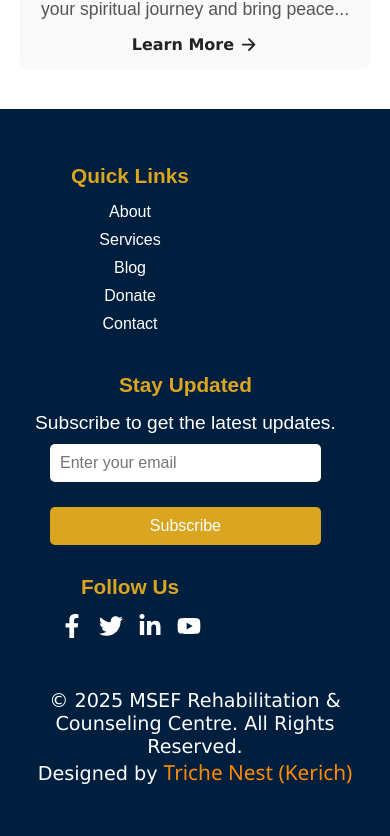
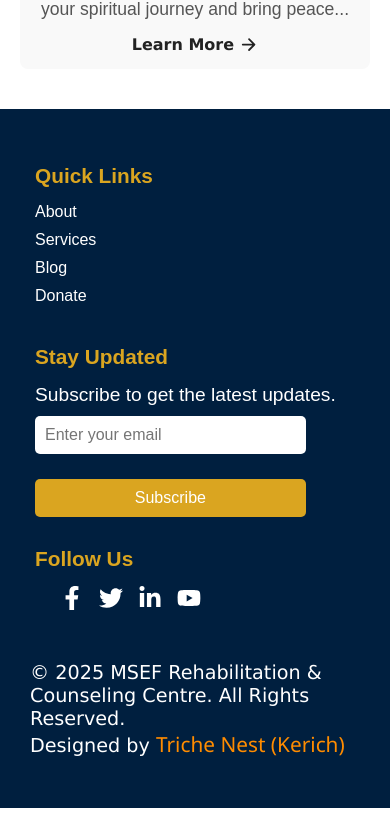
Before and after one commit to JeromeKERICH/MorningStar_Rehab, a React (Vite) app: page /blogsection in a window 390 px wide. Shown: the part 4488-5324 px from the top of the page. After the commit the page ends 5296 px from the top, so only its background shows below. Built offline with nearby package versions, Linux system fonts and the light colour scheme.

Commit message:
Navbar updates

```diff
--- a/src/components/about/CTA2.jsx
+++ b/src/components/about/CTA2.jsx
@@ -10,7 +10,7 @@ const CTA2 = () => {
         Join our program today or talk with a professional counselor to get started on your journey to healing.
       </p>
       <div className="cta-clicks">
-        <a href="/join" className="cta-click primary">Join the Program</a>
+        <a href="/rehabilitation" className="cta-click primary">Join the Program</a>
         <a href="tel:+254742935769" className="cta-click secondary">Talk With a Counselor</a>
       </div>
     </section>
--- a/src/components/about/styles/Founder.css
+++ b/src/components/about/styles/Founder.css
@@ -68,6 +68,7 @@
 
   .founder-video iframe {
     width: 100%;
+    height: 700px;
     border-radius: 10px;
   }
 
@@ -75,6 +76,18 @@
     font-size: 1.8rem;
     margin-bottom: 20px;
     color: var(--navy-blue);
+  }
+
+  @media (max-width: 820px) {
+    .founder-content {
+      flex-direction: column;
+      order: 1;
+    }
+
+    .founder-image {
+      flex-direction: column;
+      order: 2;
+    }
   }
 
   /* Responsive Design */
--- a/src/components/common/Footer.jsx
+++ b/src/components/common/Footer.jsx
@@ -32,11 +32,10 @@ const Footer = () => {
         <div className="footer-section">
           <h3>Quick Links</h3>
           <ul>
-            <li><a href="/about">About</a></li>
-            <li><a href="/services">Services</a></li>
-            <li><a href="/blog">Blog</a></li>
-            <li><a href="/donate">Donate</a></li>
-            <li><a href="/contact">Contact</a></li>
+            <li><a href="/aboutus">About</a></li>
+            <li><a href="/rehabilitation">Services</a></li>
+            <li><a href="/blogsection">Blog</a></li>
+            <li><a href="/donation">Donate</a></li>
           </ul>
         </div>
 
--- a/src/components/common/Navbar.jsx
+++ b/src/components/common/Navbar.jsx
@@ -53,9 +53,10 @@ const Navbar = () => {
           {dropdownOpen && (
             <div className="dropdown-menu">
               <Link to="/rehabilitation" onClick={closeMenu}>Rehabilitation</Link>
-              <Link to="/services/counseling" onClick={closeMenu}>Counseling</Link>
-              <Link to="/services/wellness" onClick={closeMenu}>Wellness</Link>
-              <Link to="/massage" onClick={closeMenu}>Massage</Link>
+              <Link to="/counselingservices" onClick={closeMenu}>Counseling</Link>
+              <Link to="/saunawellness" onClick={closeMenu}>Sauna & Wellness</Link>
+              <Link to="/massagetherapy" onClick={closeMenu}>Massage</Link>
+              <Link to="gymexercise" onClick={closeMenu}>Gym & Fitness</Link>
             </div>
           )}
         </div>
--- a/src/components/common/styles/Footer.css
+++ b/src/components/common/styles/Footer.css
@@ -186,7 +186,7 @@
   @media (max-width: 768px) {
     .footer-container {
       flex-direction: column;
-      text-align: center;
+      text-align: start;
     }
 
     .footer-section {
@@ -198,7 +198,7 @@
     }
 
     .newsletter form {
-      align-items: center;
+      align-items: start;
     }
 
     .newsletter input {
@@ -208,4 +208,8 @@
     .newsletter button {
       width: 90%;
     }
+
+    .footer-bottom p {
+      text-align: start;
+    }
   }
--- a/src/components/common/styles/Navbar.css
+++ b/src/components/common/styles/Navbar.css
@@ -88,9 +88,7 @@ button {
   transition: background 0.3s ease-in-out;
 }
 
-.dropdown-menu a:hover {
-  background: var(--goldenrod);
-}
+
 
 /* CTA Button */
 .call-us {
@@ -175,5 +173,6 @@ button {
 
   .dropdown-menu a {
     display: block;
+    color: var(--white);
   }
 }
--- a/src/components/rehab/Inpatient.jsx
+++ b/src/components/rehab/Inpatient.jsx
@@ -37,7 +37,7 @@ const RehabInpatient = () => {
 
       </div>
       {/* CTA Button */}
-      <a href="registration" className="cta-button">
+      <a href="https://forms.gle/8EeLnfszcXWCLeuc7" className="cta-button">
         Enroll in the Inpatient Program
       </a>
     </section>
--- a/src/components/rehab/Outpatient.jsx
+++ b/src/components/rehab/Outpatient.jsx
@@ -51,7 +51,7 @@ const OutpatientRehab = () => {
 
       {/* CTA Button */}
       <div className="cta-container">
-        <a href="/registration" className="cta-button">Join the Outpatient Program</a>
+        <a href="https://forms.gle/rgFtXLFjjYda4Xcv7" className="cta-button">Join the Outpatient Program</a>
       </div>
     </section>
   );
--- a/src/index.css
+++ b/src/index.css
@@ -64,14 +64,8 @@ strong {
   transition: all 0.3s ease-in-out;
 }
 
-.btn-primary {
-  background-color: var(--goldenrod);
-  color: var(--white);
-}
 
-.btn-primary:hover {
-  background-color: #C2921D;
-}
+
 
 .btn-secondary {
   background-color: var(--navy-blue);
@@ -80,9 +74,7 @@ strong {
 
 }
 
-.btn-secondary:hover {
-  background-color: #003366;
-}
+
 
 .btn-danger {
   background-color: var(--orange);
```
Also changed, not shown: public/assets/log.jpg (added).
